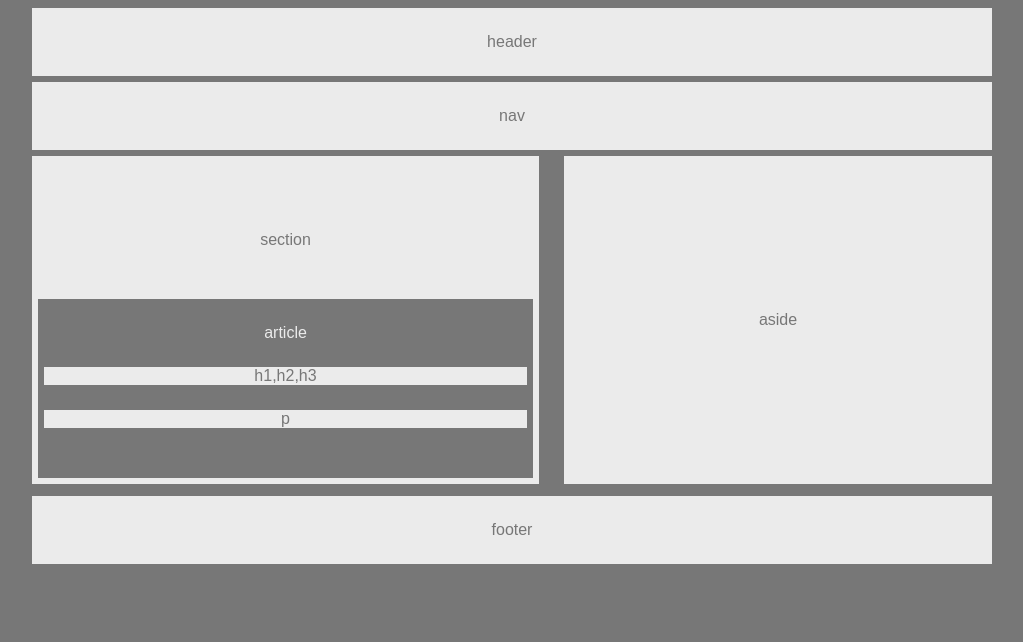
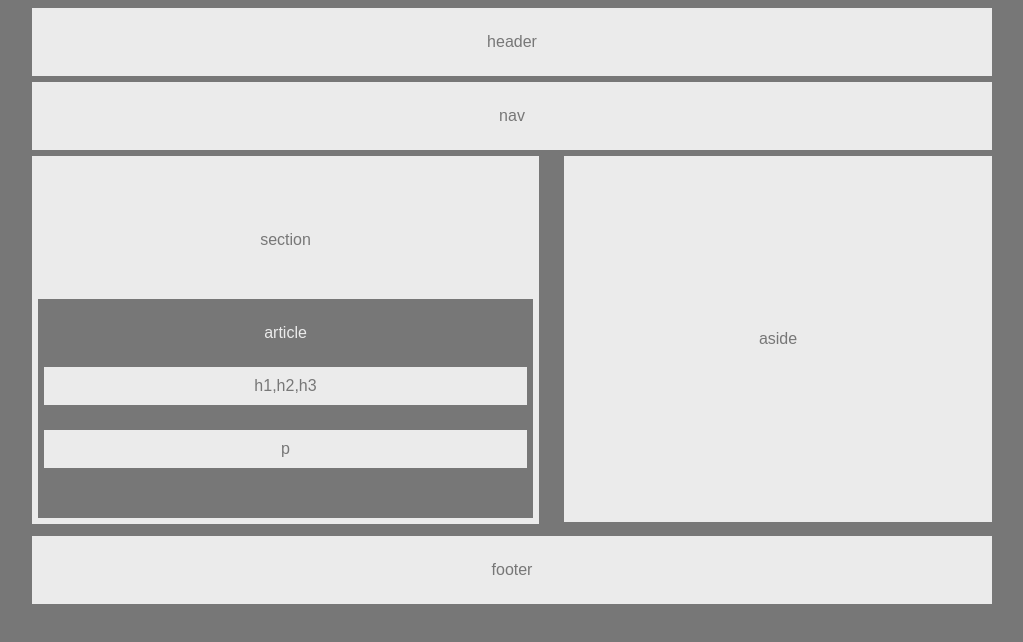
Before and after one commit to alithom123/HW-Wireframe, a plain HTML site: page index.html in a window 1280 px wide. Shown: the whole page, without its empty margins (128-1151 px from the left). Drawn offline with Linux system fonts and the light colour scheme.

Commit message:
added some padding to p tags

```diff
--- a/index.html
+++ b/index.html
@@ -15,7 +15,7 @@
     <div class="container">
         <section><span id="section-text">section</span>
             <article>article
-                <p>h1,h2,h3<p>
+                <p>h1,h2,h3</p>
                 <p>p</p>
             </article>
         </section>
--- a/style.css
+++ b/style.css
@@ -58,7 +58,7 @@ aside {
     text-align: center;
     width: 428px;
     float: left;
-    padding: 155px 0px;
+    padding: 174px 0px;
 }
 
 article {
@@ -67,6 +67,7 @@ article {
 
 p {
     margin: 25px 6px;
+    padding: 10px 0px;
 }
 
 footer {
```
